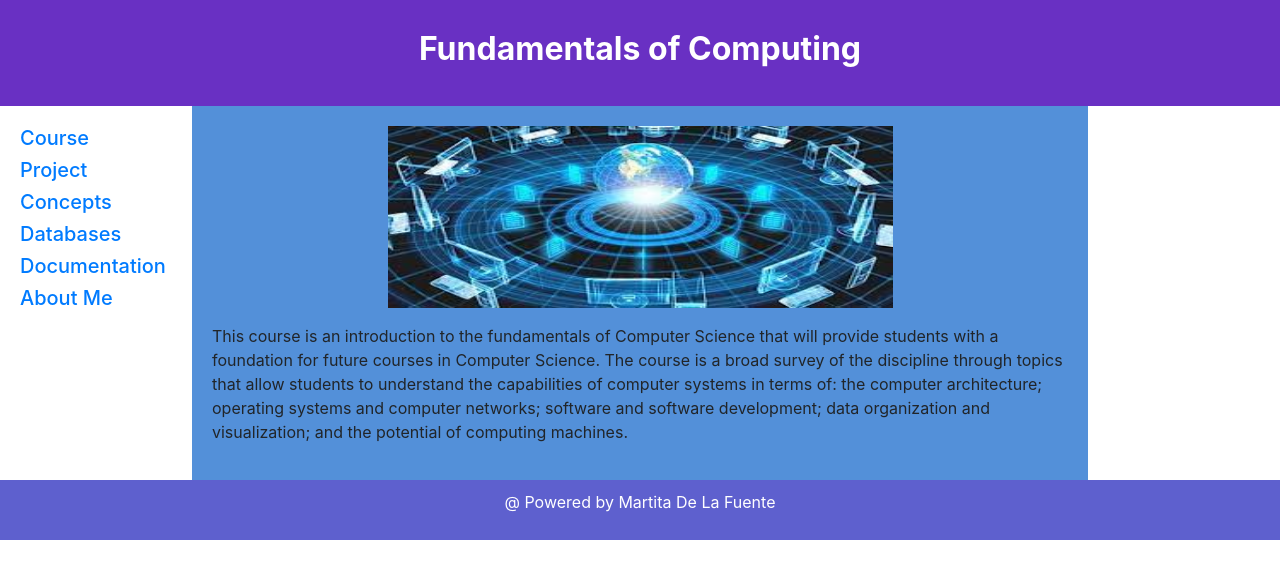
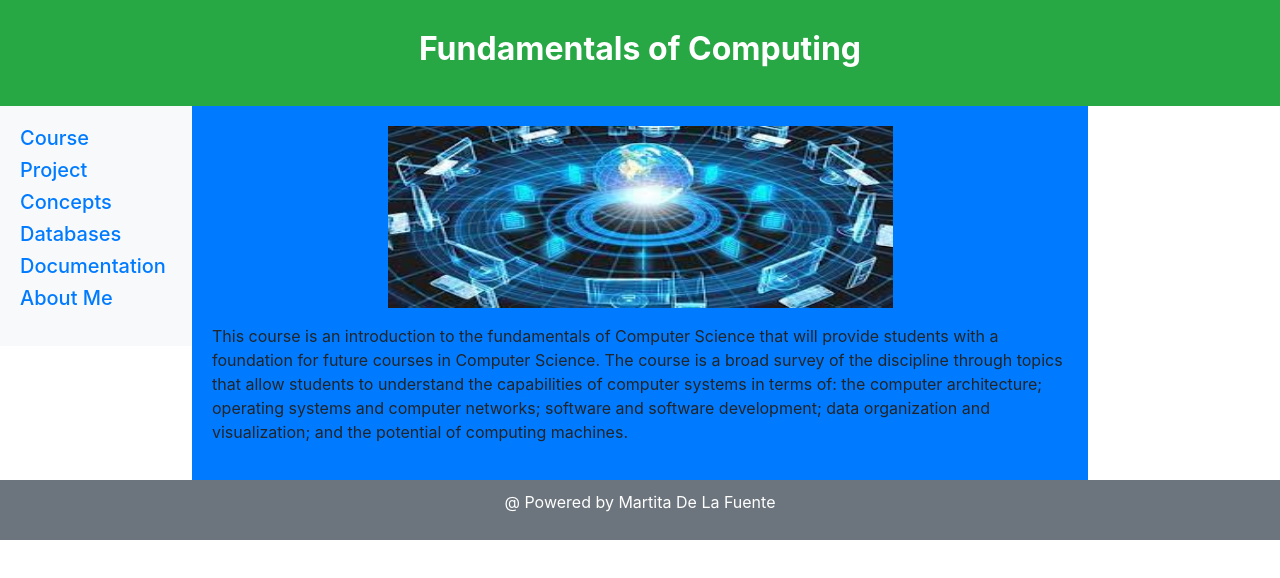
Before and after one commit to martsdlf22/foc, a plain HTML site: page index.html in a window 1280 px wide. Drawn offline with nearby package versions, Linux system fonts and the light colour scheme.

Commit message:
Update style.css

```diff
--- a/style.css
+++ b/style.css
@@ -1,3 +1,4 @@
+/* Reset box-sizing for all elements */
 * {
   box-sizing: border-box;
 }
@@ -8,7 +9,7 @@ body {
 
 /* Style the header */
 header {
-  background-color: #6930C3;
+  background-color: #28a745; /* Green color */
   padding: 30px;
   text-align: center;
   font-size: 35px;
@@ -19,9 +20,8 @@ header {
 nav {
   float: left;
   width: 15%;
-  /*height: 300px;  only for demonstration, should be removed */
-  background: #FFFFFF;
- padding: 20px;
+  background: #f8f9fa; /* Light gray color */
+  padding: 20px;
 }
 
 /* Style the list inside the menu */
@@ -34,8 +34,7 @@ article {
   float: left;
   padding: 20px;
   width: 70%;
-  background-color: #5390D9;
-  /* height: 300px;  only for demonstration, should be removed */
+  background-color: #007bff; /* Blue color */
 }
 
 /* Clear floats after the columns */
@@ -47,7 +46,7 @@ section:after {
 
 /* Style the footer */
 footer {
-  background-color: #5E60CE;
+  background-color: #6c757d; /* Gray color */
   padding: 10px;
   text-align: center;
   color: white;
@@ -60,16 +59,17 @@ footer {
     height: auto;
   }
 }
+
+/* Reset box-sizing again */
 * {
   box-sizing: border-box;
 }
 
-/* Create two equal columns that floats next to each other */
+/* Create two equal columns that float next to each other */
 .column {
   float: left;
   width: 50%;
   padding: 10px;
-
 }
 
 /* Clear floats after the columns */
```
